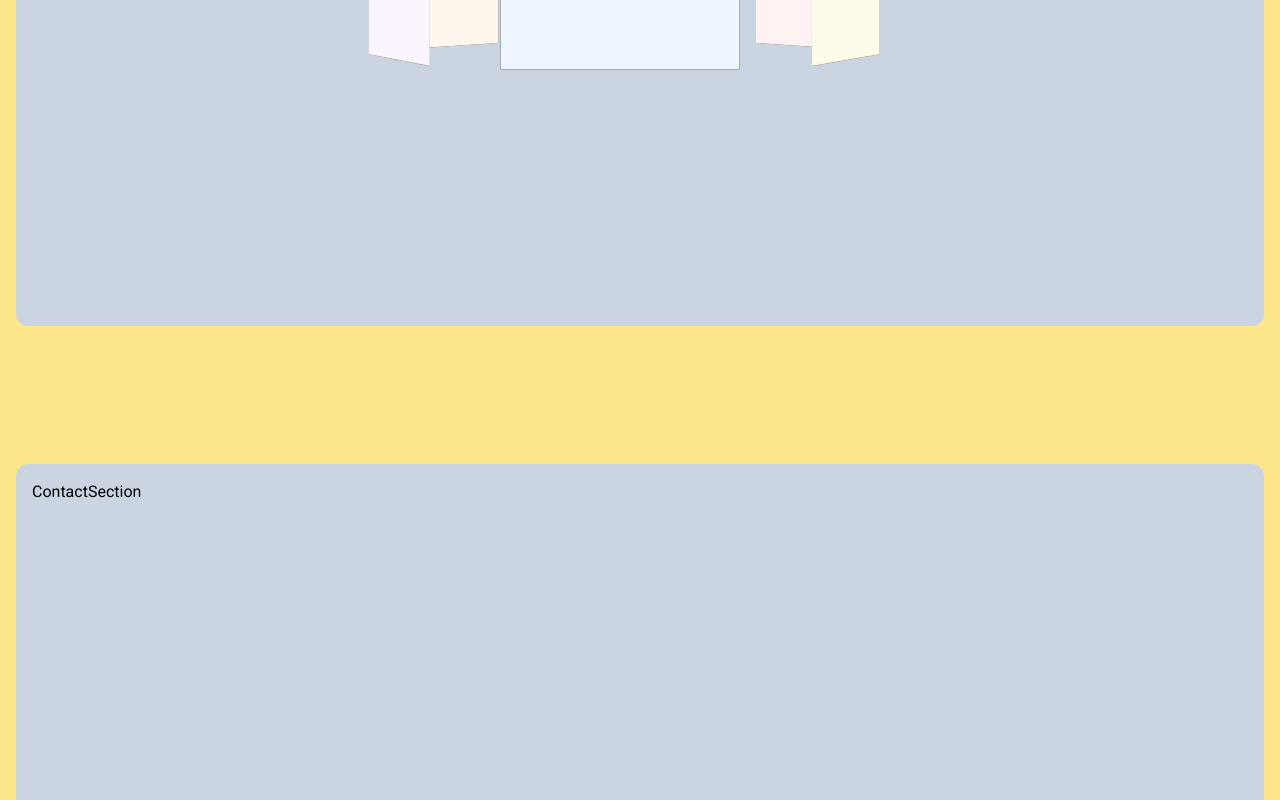
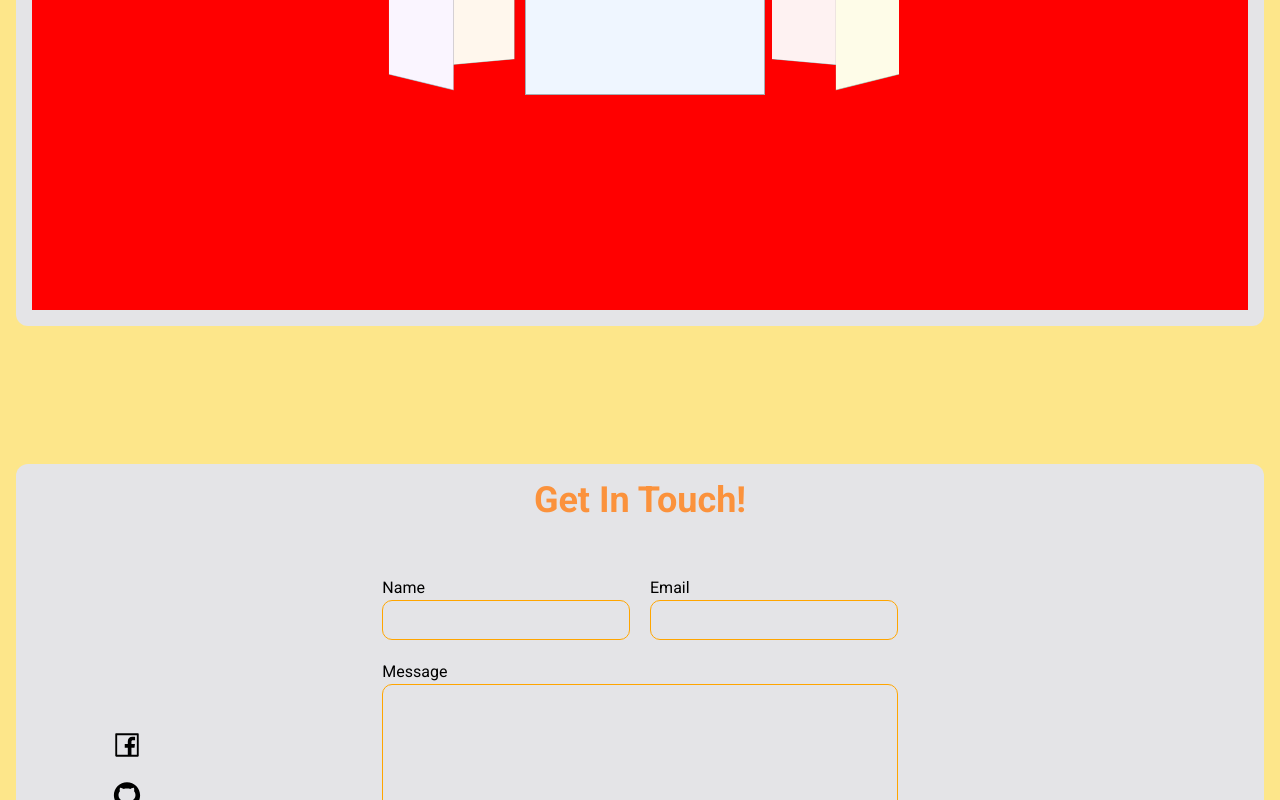
Before and after one commit to Long6695/Portfolio, a Next.js app: page / in a window 1280 px wide. Shown: the part 2000-2800 px from the top of the page. Built offline with nearby package versions, Linux system fonts and the light colour scheme.

Commit message:
feat/contact-page

```diff
--- a/src/app/globals.css
+++ b/src/app/globals.css
@@ -7,7 +7,7 @@
 }
 
 .light {
-  @apply bg-slate-300 text-black
+  @apply bg-zinc-200 text-black
 }
 
 .layout {
@@ -52,10 +52,11 @@ button:hover {
   align-items: center;
   height: 100%;
   overflow: hidden;
+  background-color: red;
 }
 .scene {
-  width: 300px;
-  height: 250px;
+  width: 250px;
+  height: 200px;
   perspective: 1000px;
   position: relative;
 }
@@ -74,3 +75,19 @@ button:hover {
   height: 200px;
   border: 1px solid rgba(0, 0, 0, 0.3);
 }
+
+input, textarea {
+  border: 1px solid orange;
+  border-radius: 10px;
+  padding: 0px 10px;
+  outline: none;
+}
+
+input {
+  min-height: 40px;
+}
+
+textarea {
+  resize: none;
+  height: 100%;
+}
--- a/src/components/contact/index.tsx
+++ b/src/components/contact/index.tsx
@@ -1,10 +1,113 @@
-import React from 'react'
-import SectionWrapper from '../section-wrapper'
+import React, { ChangeEvent, FormEvent, useState } from "react";
+import SectionWrapper from "../section-wrapper";
+import { space_mono } from "@/app/fonts";
+import { SiMinutemailer } from "react-icons/si";
+import UiInput from "../share/UiInput";
+import UiTextarea from "../share/UiTextarea";
+import {
+  AiOutlineFacebook,
+  AiOutlineGithub,
+  AiFillLinkedin,
+} from "react-icons/ai";
 
 const ContactSection = () => {
+  const [form, setForm] = useState({
+    name: "",
+    email: "",
+    message: "",
+  });
+
+  const onSubmit = (e: FormEvent<HTMLFormElement>) => {
+    e.preventDefault();
+  };
+  const onChangeInput = (
+    e: ChangeEvent<HTMLInputElement | HTMLTextAreaElement>
+  ) => {
+    const { name, value } = e.target;
+    setForm((prev) => ({
+      ...prev,
+      [name]: value,
+    }));
+  };
   return (
-    <SectionWrapper>ContactSection</SectionWrapper>
-  )
-}
+    <SectionWrapper>
+      <div className="relative flex flex-col h-full">
+        <h2 className="text-orange-400 text-4xl text-center font-bold">
+          Get In Touch!
+        </h2>
+        <form
+          onSubmit={onSubmit}
+          className="grid grid-rows-4 grid-cols-6 gap-5 max-w-3xl mx-auto rounded-3xl p-4 mt-10"
+        >
+          <div className="col-span-3 row-start-1 row-span-1">
+            <label htmlFor="name">Name</label>
+            <UiInput
+              name="name"
+              onChange={onChangeInput}
+              value={form.name}
+              id="name"
+            />
+          </div>
+          <div className="col-span-3 row-start-1 row-span-1">
+            <label htmlFor="email">Email</label>
+            <UiInput
+              name="email"
+              onChange={onChangeInput}
+              value={form.email}
+              id="email"
+            />
+          </div>
+          <div className="col-span-6 row-start-2 row-span-2">
+            <label htmlFor="message">
+              Message
+              <UiTextarea
+                name="message"
+                onChange={onChangeInput}
+                value={form.message}
+                id="message"
+              />
+            </label>
+          </div>
+          <div className="row-start-4 row-span-1 col-span-6 mt-5 justify-center flex">
+            <button
+              type="submit"
+              className={`border-orange-400 border-2 font-bold text-md px-4 h-10 rounded-full ${space_mono.className} flex items-center gap-2 overflow-hidden active:translate-y-1 active:transition-all`}
+            >
+              Send <SiMinutemailer className="animate-transition" />
+            </button>
+          </div>
+        </form>
+        <div className="md:absolute md:left-10 lg:left-20 md:top-1/2 md:-translate-y-1/2">
+          <div className=" flex gap-x-5 justify-end md:flex-col md:gap-y-5">
+            <AiOutlineFacebook
+              size={30}
+              className="cursor-pointer hover:fill-orange-400"
+              onClick={() =>
+                window.open(
+                  "https://www.facebook.com/long.thai.9822/",
+                  "_blank"
+                )
+              }
+            />
+            <AiOutlineGithub
+              size={30}
+              className="cursor-pointer hover:fill-orange-400"
+              onClick={() =>
+                window.open("https://github.com/long6695", "_blank")
+              }
+            />
+            <AiFillLinkedin
+              size={30}
+              className="cursor-pointer hover:fill-orange-400"
+              onClick={() =>
+                window.open("https://www.linkedin.com/in/long6695/", "_blank")
+              }
+            />
+          </div>
+        </div>
+      </div>
+    </SectionWrapper>
+  );
+};
 
-export default ContactSection
+export default ContactSection;
--- /dev/null
+++ b/src/components/share/UiInput.tsx
@@ -0,0 +1,20 @@
+import React, { HTMLProps, InputHTMLAttributes, useContext } from "react";
+import cn from "classnames";
+import { ThemeContext } from "@/context/theme-context";
+
+interface Props extends InputHTMLAttributes<HTMLInputElement> {}
+
+const UiInput = (props: Props) => {
+  const { darkMode } = useContext(ThemeContext);
+  return (
+    <input
+      className={cn("w-full", {
+        dark: darkMode,
+        light: !darkMode,
+      })}
+      {...props}
+    />
+  );
+};
+
+export default UiInput;
--- /dev/null
+++ b/src/components/share/UiTextarea.tsx
@@ -0,0 +1,20 @@
+import React, { HTMLProps, InputHTMLAttributes, useContext } from "react";
+import cn from "classnames";
+import { ThemeContext } from "@/context/theme-context";
+
+interface Props extends InputHTMLAttributes<HTMLTextAreaElement> {}
+
+const UiTextarea = (props: Props) => {
+  const { darkMode } = useContext(ThemeContext);
+  return (
+    <textarea
+      className={cn("w-full", {
+        dark: darkMode,
+        light: !darkMode,
+      })}
+      {...props}
+    />
+  );
+};
+
+export default UiTextarea;
--- a/tailwind.config.js
+++ b/tailwind.config.js
@@ -8,9 +8,15 @@ module.exports = {
           "0%, 100%": { transform: "scale(1)" },
           "50%": { transform: "scale(1.2)" },
         },
+        transition: {
+          "0%": { transform: "translateX(0)" },
+          "50%": { transform: "translateX(15px)" },
+          "100%": { transform: "translateX(0px)" },
+        },
       },
       animation: {
         scale: "scale 2s linear infinite",
+        transition: "transition 2s linear infinite",
       },
     },
   },
```
